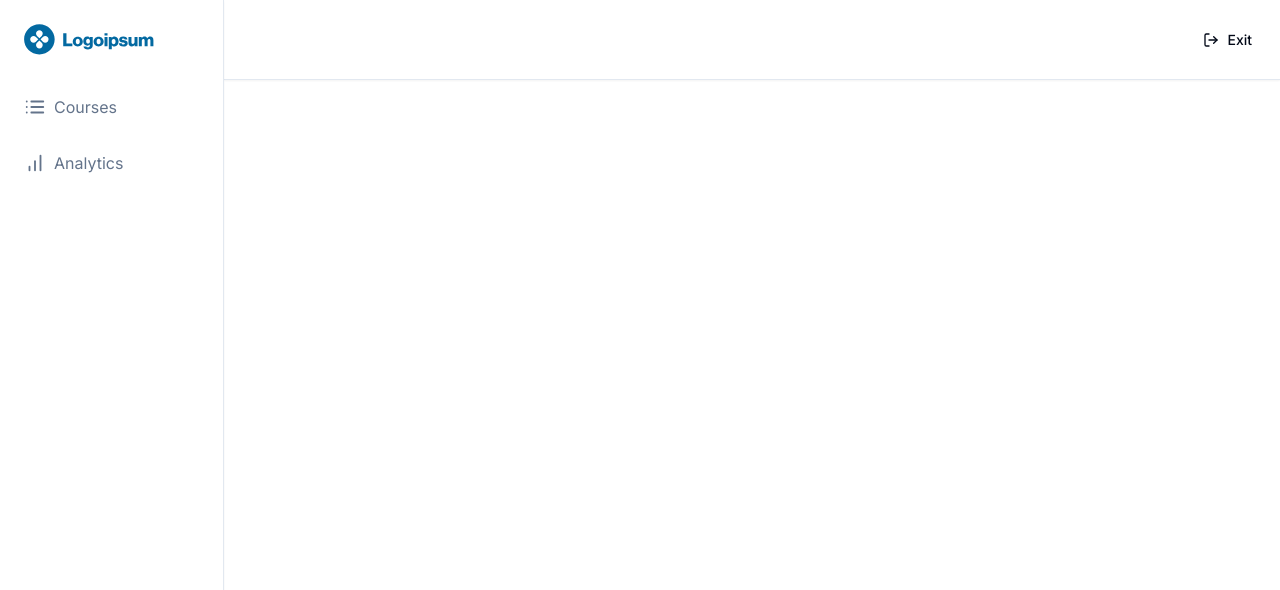
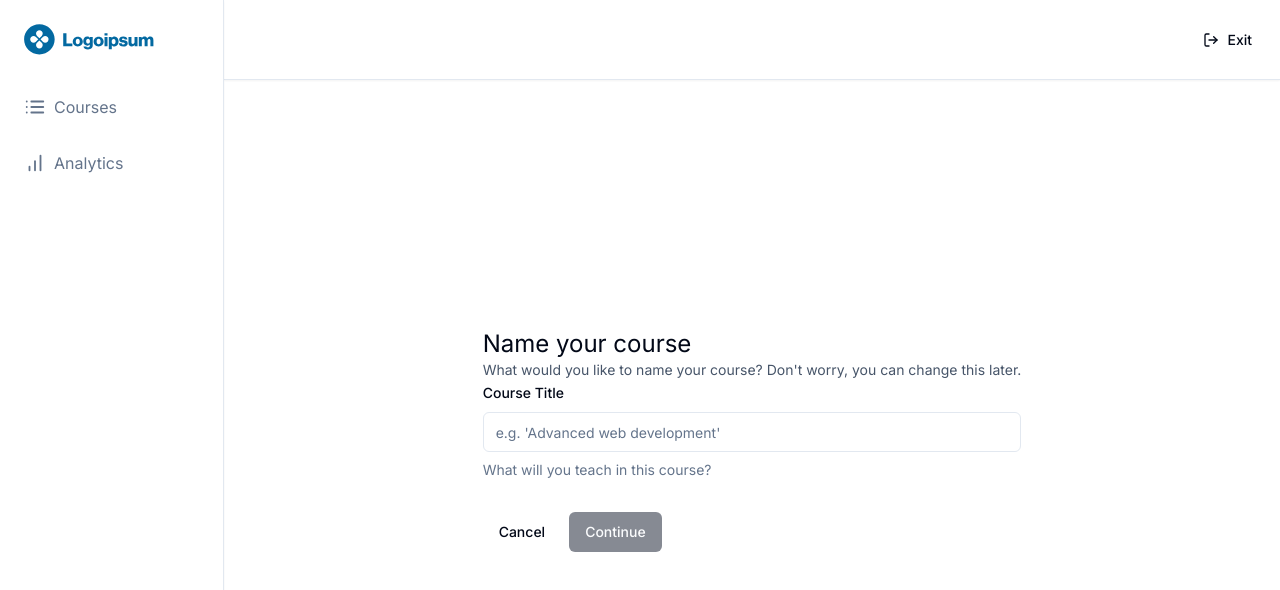
Before and after one commit to NgTrNghia1211/lms-demo, a Next.js app: page /teacher/create in a window 1280 px wide. Shown: the top 590 px of the page. Built offline with nearby package versions, Linux system fonts and the light colour scheme.

Commit message:
work teacher create page

```diff
--- a/app/(dashboard)/(routes)/teacher/create/page.tsx
+++ b/app/(dashboard)/(routes)/teacher/create/page.tsx
@@ -1,11 +1,109 @@
 "use client"
 
-import React from 'react'
+import React from 'react';
+import * as z from 'zod';
+import axios from 'axios'
+import { zodResolver } from '@hookform/resolvers/zod';
+import { useForm } from 'react-hook-form';
+import { useRouter } from 'next/navigation';
+import Link from 'next/link'
+
+import {
+  Form,
+  FormControl,
+  FormDescription,
+  FormField,
+  FormLabel,
+  FormMessage,
+  FormItem
+} from '@/components/ui/form'
+import { Button } from '@/components/ui/button';
+import { Input } from '@/components/ui/input';
+import toast from 'react-hot-toast';
+
+import './styles.css';
+
+const formSchema = z.object({
+  title: z.string().min(1, {
+    message: 'Title is Required'
+  })
+})
+
 
 const CreatePage = () => {
+  const router = useRouter();
+
+  const form = useForm<z.infer<typeof formSchema>>({
+    resolver: zodResolver(formSchema),
+    defaultValues: {
+      title: ""
+    }
+  })
+
+  const { isSubmitting, isValid } = form.formState;
+
+  const onSubmit = async (values: z.infer<typeof formSchema>) => {
+    try {
+      const response = await axios.post('/api/course', values);
+      router.push(`/teacher/courses/${response.data.id}`)
+    } catch (error) {
+      toast.error('Something went wrong')
+    }
+  }
+
   return (
-    <div>
+    <div className='create-page-container md:items-center md:justify-center'>
+      <div>
+        <h1 className='text-2xl'>Name your course</h1>
+        <p className='text-sm text-slate-600'>What would you like to name your course? Don't worry, you can change this later.</p>
+        <Form {...form}>
+          <form
+            action=""
+            onSubmit={form.handleSubmit(onSubmit)}
+            className='space-y-8'
+          >
+            <FormField
+              control={form.control}
+              name='title'
+              render={({field}) => (
+                  <FormItem>
+                    <FormLabel>Course Title</FormLabel>
+                    <FormControl>
+                      <Input
+                        disabled={isSubmitting}
+                        placeholder="e.g. 'Advanced web development'"
+                        {...field}
+                      >
+                      </Input>
+                    </FormControl>
+                    <FormDescription>
+                      What will you teach in this course?
+                    </FormDescription>
+                    <FormMessage />
+                  </FormItem>
+                )
+              }
+            />
+            <div className='buttons-container gap-x-2'>
+              <Link href={'/'}>
+                <Button
+                  type='button'
+                  variant={'ghost'}
+                >
+                  Cancel
+                </Button>
+              </Link>
 
+              <Button
+                type='submit'
+                disabled={isSubmitting || !isValid}
+              >
+                Continue
+              </Button>
+            </div>
+          </form>
+        </Form>
+      </div>
     </div>
   )
 }
--- /dev/null
+++ b/app/(dashboard)/(routes)/teacher/create/styles.css
@@ -0,0 +1,13 @@
+.create-page-container {
+  max-width: 64rem;
+  margin-left: auto;
+  margin-right: auto;
+  display: flex;
+  height: 100%;
+  padding: 1.5rem;
+}
+
+.buttons-container {
+  display: flex;
+  align-items: center;
+}
--- a/app/layout.tsx
+++ b/app/layout.tsx
@@ -2,6 +2,7 @@ import './globals.css'
 import type { Metadata } from 'next'
 import { Inter } from 'next/font/google'
 import { ClerkProvider } from '@clerk/nextjs'
+import ToastProvider from '@/components/providers/toaster-provider'
 
 
 const inter = Inter({ subsets: ['latin'] })
@@ -19,7 +20,10 @@ export default function RootLayout({
   return (
     <ClerkProvider>
       <html lang="en">
-        <body className={inter.className}>{children}</body>
+        <body className={inter.className}>
+          <ToastProvider />
+          {children}
+        </body>
       </html>
     </ClerkProvider>
   )
--- /dev/null
+++ b/components/providers/toaster-provider.tsx
@@ -0,0 +1,12 @@
+"use client";
+
+import React from 'react'
+import { Toaster } from 'react-hot-toast'
+
+const ToastProvider = () => {
+  return (
+    <Toaster />
+  )
+}
+
+export default ToastProvider
--- a/package.json
+++ b/package.json
@@ -18,6 +18,7 @@
     "@types/react": "18.2.25",
     "@types/react-dom": "18.2.11",
     "autoprefixer": "10.4.16",
+    "axios": "^1.6.1",
     "class-variance-authority": "^0.7.0",
     "clsx": "^2.0.0",
     "eslint": "8.51.0",
@@ -28,10 +29,14 @@
     "react": "18.2.0",
     "react-dom": "18.2.0",
     "react-hook-form": "^7.47.0",
+    "react-hot-toast": "^2.4.1",
     "tailwind-merge": "^1.14.0",
     "tailwindcss": "3.3.3",
     "tailwindcss-animate": "^1.0.7",
     "typescript": "5.2.2",
     "zod": "^3.22.4"
+  },
+  "devDependencies": {
+    "prisma": "^5.5.2"
   }
 }
```
Also changed, not shown: 1 other file (tests, documents, lock files or other folders).
